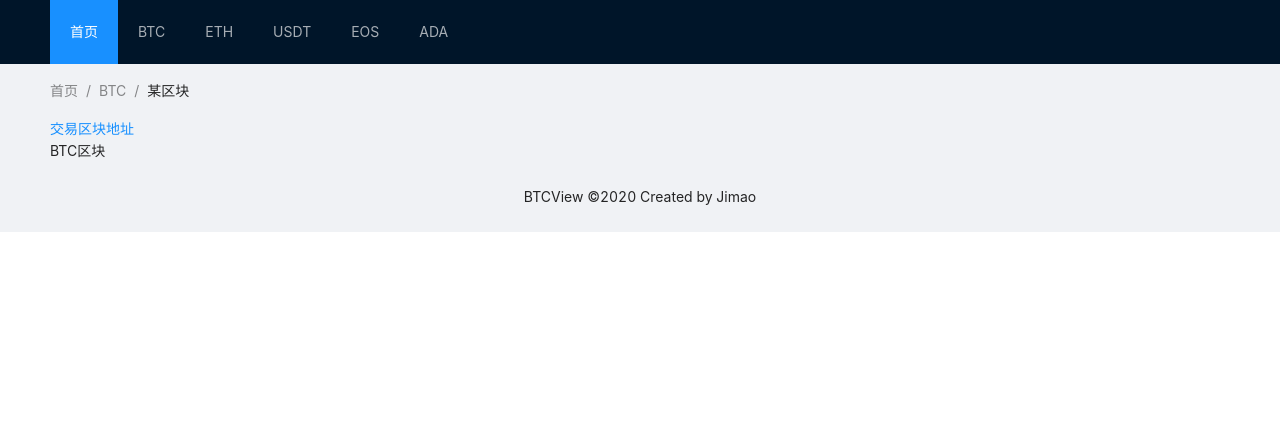
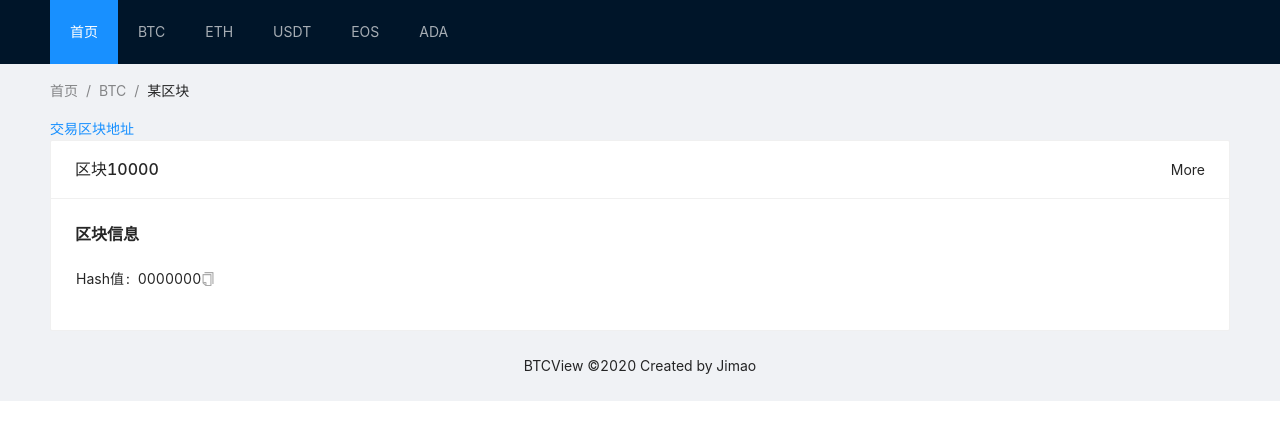
Before and after one commit to wrule/react-app, a React (Create React App) app: page /btc/block in a window 1280 px wide. Shown: the top 440 px of the page. Built offline with nearby package versions, Linux system fonts and the light colour scheme.

Commit message:
提交代码

```diff
--- a/package.json
+++ b/package.json
@@ -3,6 +3,7 @@
   "version": "0.1.0",
   "private": true,
   "dependencies": {
+    "@ant-design/icons": "^4.2.1",
     "@testing-library/jest-dom": "^4.2.4",
     "@testing-library/react": "^9.3.2",
     "@testing-library/user-event": "^7.1.2",
@@ -13,6 +14,7 @@
     "@types/react-router": "^5.1.8",
     "@types/react-router-dom": "^5.1.5",
     "antd": "^4.4.0",
+    "clipboard": "^2.0.6",
     "node-sass": "^4.14.1",
     "react": "^16.13.1",
     "react-dom": "^16.13.1",
--- /dev/null
+++ b/src/components/btc/block/index.module.scss
@@ -0,0 +1,3 @@
+.com {
+
+}
--- /dev/null
+++ b/src/components/btc/block/index.tsx
@@ -0,0 +1,21 @@
+import React from 'react';
+import style from './index.module.scss';
+import { Descriptions, Card } from 'antd';
+import XNiceHash from '../../niceHash';
+
+export default class XBTCBlock extends React.Component {
+  public render() {
+    return (
+      <Card
+        title="区块10000"
+        extra={<span>More</span>}
+        style={{width: undefined}}>
+        <Descriptions title="区块信息">
+          <Descriptions.Item label="Hash值">
+            <XNiceHash hash="000000000003ba27aa200b1cecaad478d2b00432346c3f1f3986da1afd33e506" />
+          </Descriptions.Item>
+        </Descriptions>
+      </Card>
+    );
+  }
+}
--- /dev/null
+++ b/src/components/niceHash/index.module.scss
@@ -0,0 +1,10 @@
+.com {
+  .copy {
+    cursor: pointer;
+    color: #aaaaaa;
+    transition: color 0.2s;
+    &:hover {
+      color: #1890ff;
+    }
+  }
+}
--- /dev/null
+++ b/src/components/niceHash/index.tsx
@@ -0,0 +1,30 @@
+import React from 'react';
+import style from './index.module.scss';
+import { Tooltip, message } from 'antd';
+import { CopyOutlined } from '@ant-design/icons';
+
+interface IProps {
+  hash: string,
+}
+
+export default (props: IProps) => {
+  function handleCopyClick() {
+    message.info('Hash已复制到剪切板');
+  }
+
+  return <span className={style.com}>
+    <Tooltip
+      placement="bottom"
+      title={props.hash}>
+      <span>{props.hash.slice(0, 7)}</span>
+    </Tooltip>
+    <Tooltip
+      placement="bottom"
+      title="复制">
+      <CopyOutlined
+        className={style.copy}
+        onClick={handleCopyClick}
+      />
+    </Tooltip>
+  </span>;
+}
--- a/src/views/btc/block/index.tsx
+++ b/src/views/btc/block/index.tsx
@@ -1,12 +1,13 @@
 import React from 'react';
 import style from './index.module.scss';
+import XBTCBlock from '../../../components/btc/block';
 
 export default class ViewBTCBlock extends React.Component {
   public render() {
     return (
       <div
         className={style.view}>
-        <span>BTC区块</span>
+        <XBTCBlock />
       </div>
     );
   }
```
Also changed, not shown: 1 other file (tests, documents, lock files or other folders).
